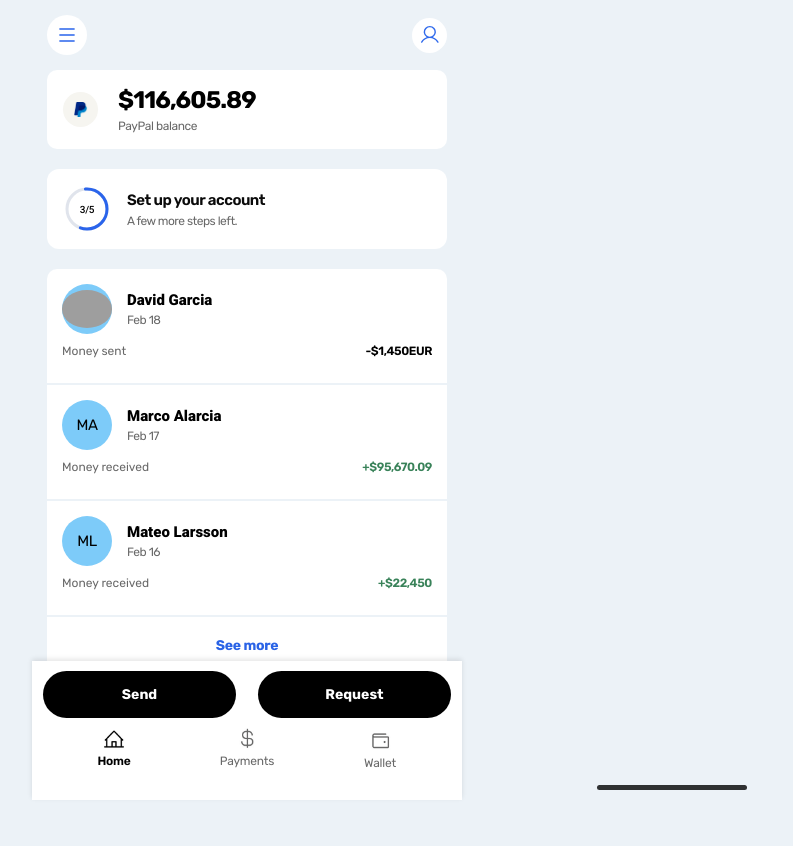
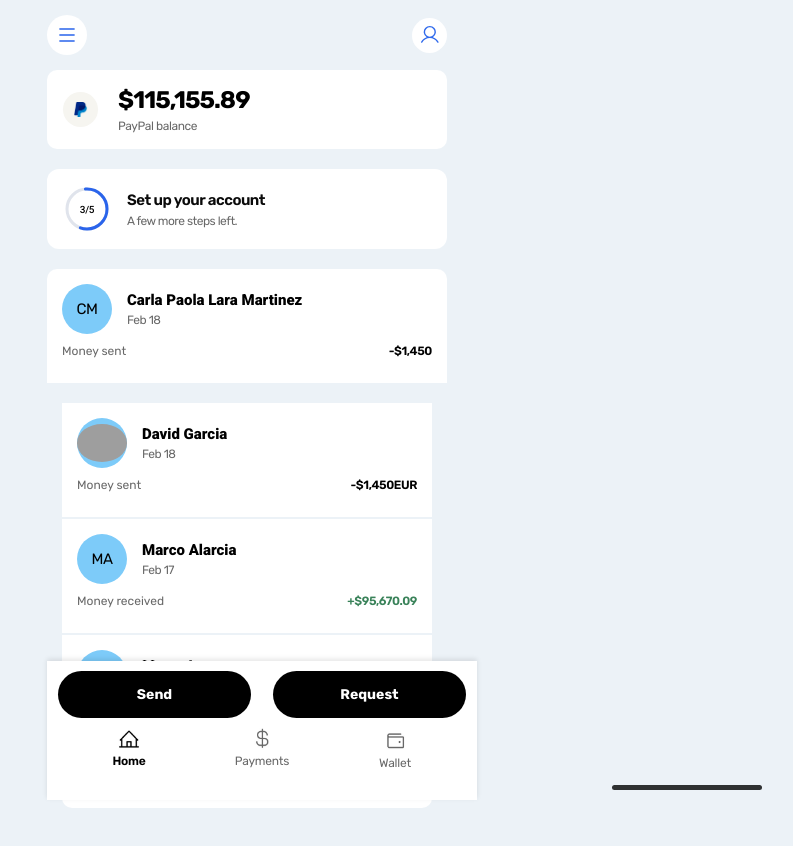
Before and after one commit to Vahaam/ppal.github.io, a website: page index.html in a window 1280 px wide. Shown: the whole page, without its empty margins (393-1186 px from the left). Before the commit the page ends 800 px from the top, so only its background shows below. Drawn offline with Linux system fonts and the light colour scheme; grey boxes are pictures that could not be loaded.

Commit message:
Update index.html

```diff
--- a/index.html
+++ b/index.html
@@ -413,7 +413,7 @@
                 <img src="ppyl.png" alt="PayPal">
             </div>
             <div class="ppmargen">
-                <div class="balance"><h1>$116,605.89</h1></div>
+                <div class="balance"><h1>$115,155.89</h1></div>
                 <p>PayPal balance</p>
             </div>
         </div>
@@ -451,10 +451,24 @@
 </div>
 
 
+                <div class="transactions">
+            <div class="transaction" style="border-radius: 10px 10px 0 0;">
+                <div class="transaction-left">
+                    <div class="avatar ">CM</div>
+                    <div class="transaction-info">
+                        <p class="name">Carla Paola Lara Martinez</p>
+                        <p class="date">Feb 18</p>
+                    </div>
+                </div>
+                <div class="transaction-bottom">
+                    <p class="description">Money sent</p>
+                    <p class="amount" style="color: #000000;">-$1,450</p>
+                </div>
+            </div>
 
 
         <div class="transactions">
-            <div class="transaction" style="border-radius: 10px 10px 0 0;">
+            <div class="transaction" style="border-radius: none;">
                 <div class="transaction-left">
                     <div class="avatar "><img src="https://i.pinimg.com/736x/60/59/7f/60597fea75fd8cfbe7bd11907bd9c966.jpg" alt="s"></div>
                     <div class="transaction-info">
```
